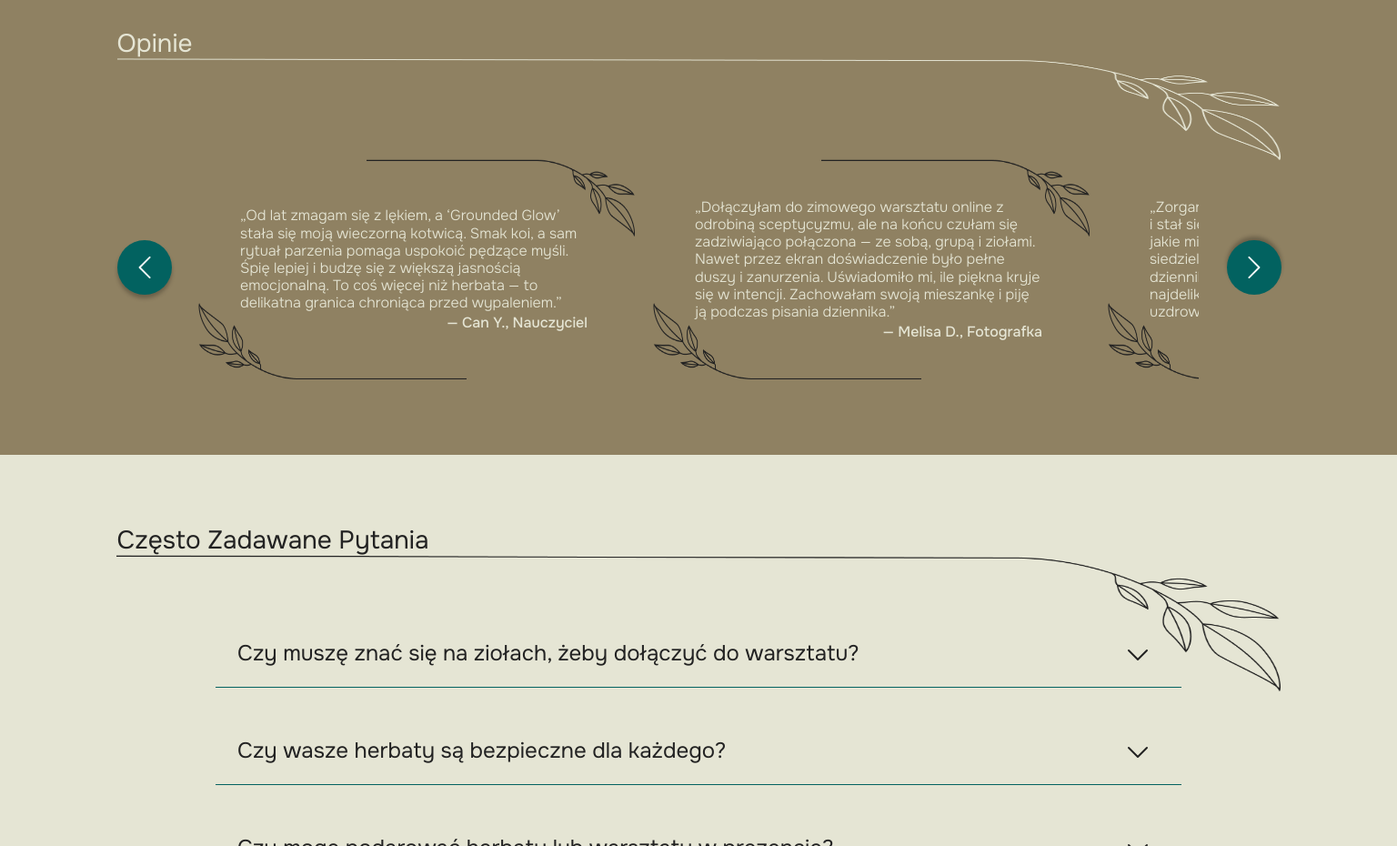
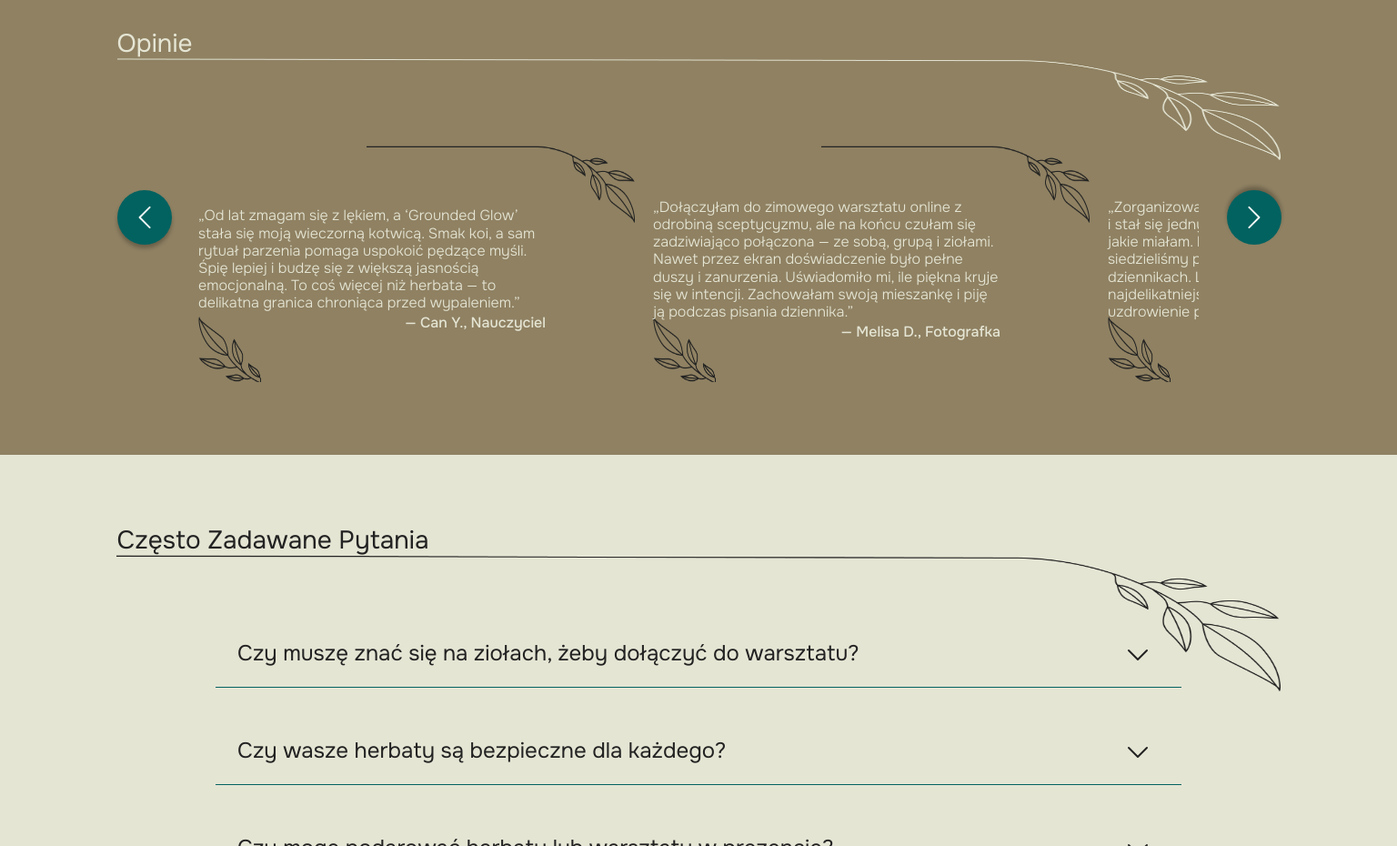
Before and after one commit to Kateryna-Katya/tea-shop, a website built with Vite: page src/index.html in a window 1536 px wide. Shown: the part 4060-4990 px from the top of the page at 91% size. Built offline with nearby package versions, Linux system fonts and the light colour scheme; a web font is replaced by a local one.

Commit message:
fix slider

```diff
--- a/src/css/main.css
+++ b/src/css/main.css
@@ -439,7 +439,7 @@ margin-top: 3px;
      opacity: 1;
     pointer-events: auto;
     position: absolute;
-    top: 60%;
+    top: 50%;
     transform: translateY(-30%);
     width: 1280px;
     z-index: 10;
@@ -471,11 +471,11 @@ margin: 0 auto;
 .opinie-swiper-slide{
   background-image: url('/img/opinie/leaves-right.png'), url('/img/opinie/leaves-left.png');
   background-repeat: no-repeat;
-  background-position: top 45px right 20px, bottom 45px left;
+  background-position: top 30px right 20px, bottom 30px left;
   background-size: 295px 85px, 295px 85px ;
   max-width: 500px;
   height: 270px;
-  padding: 10px 46px;
+  padding: 0
 }
 .swiper-text{
 width: 382px;
```
